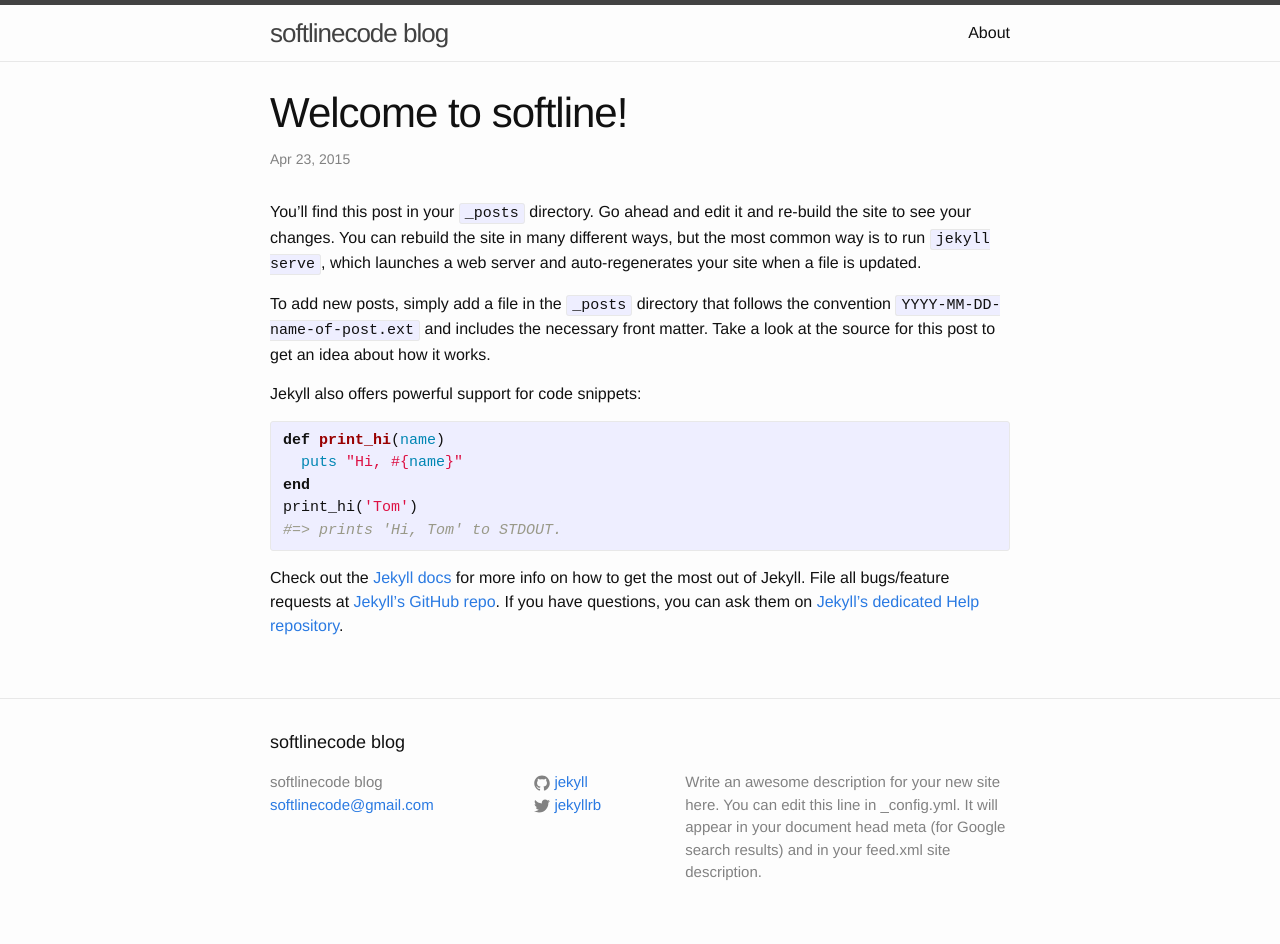
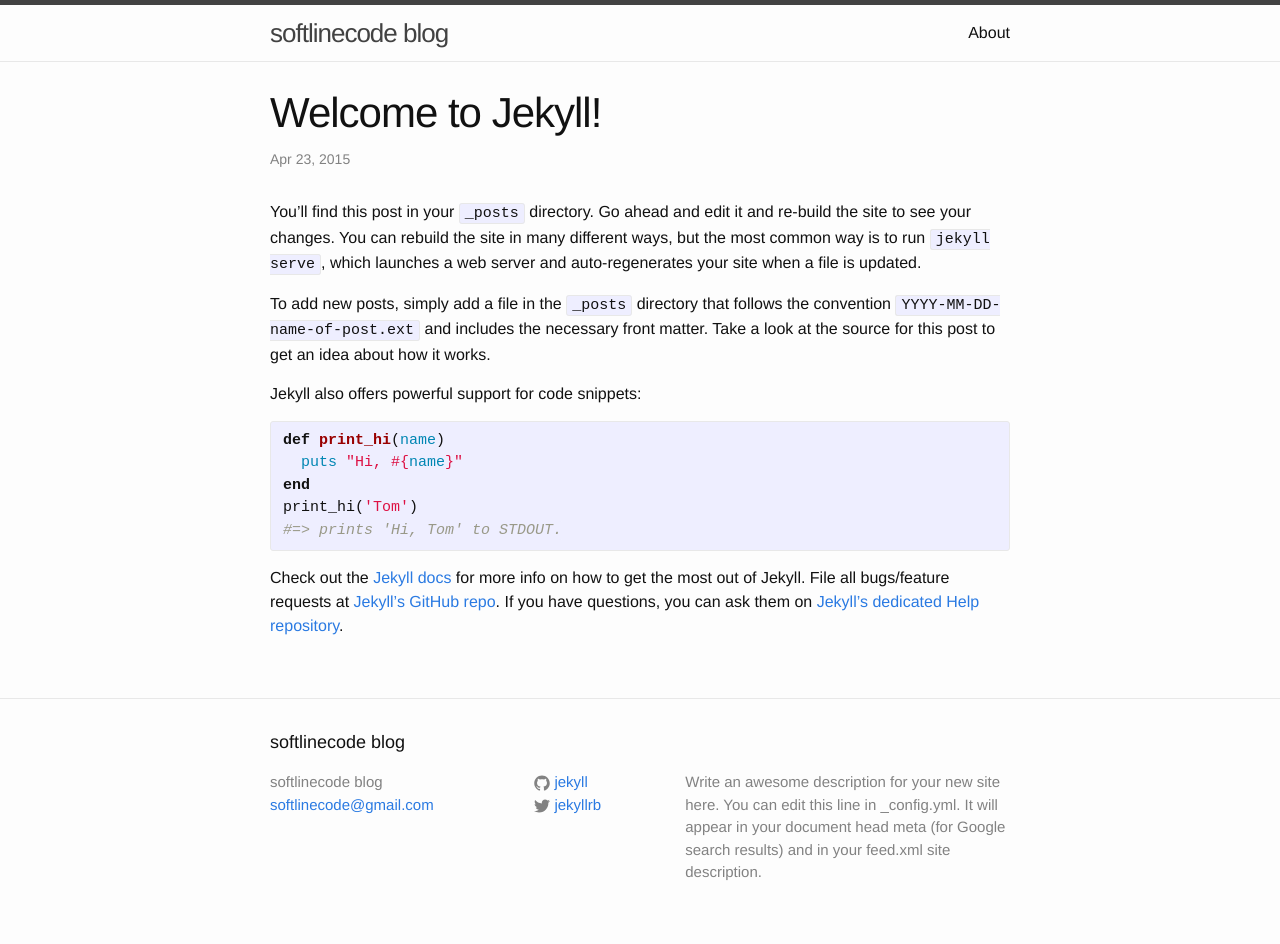
Before and after one commit to softlinecode/softlinecode.github.io, a Jekyll site: the page built from _posts/2015-04-23-welcome-to-jekyll.markdown, in a window 1280 px wide. Built offline with Jekyll 4.4.1, drawn with Linux system fonts in a browser that asks for light colours.

```diff
--- a/_posts/2015-04-23-welcome-to-jekyll.markdown
+++ b/_posts/2015-04-23-welcome-to-jekyll.markdown
@@ -1,6 +1,6 @@
 ---
 layout: post
-title:  "Welcome to softline!"
+title:  "Welcome to Jekyll!"
 date:   2015-04-23 14:17:03
 categories: jekyll update
 ---
--- /dev/null
+++ b/_posts/2015-04-24-github-pages-blog.markdown
@@ -0,0 +1 @@
+i made blog site with github pages
```
